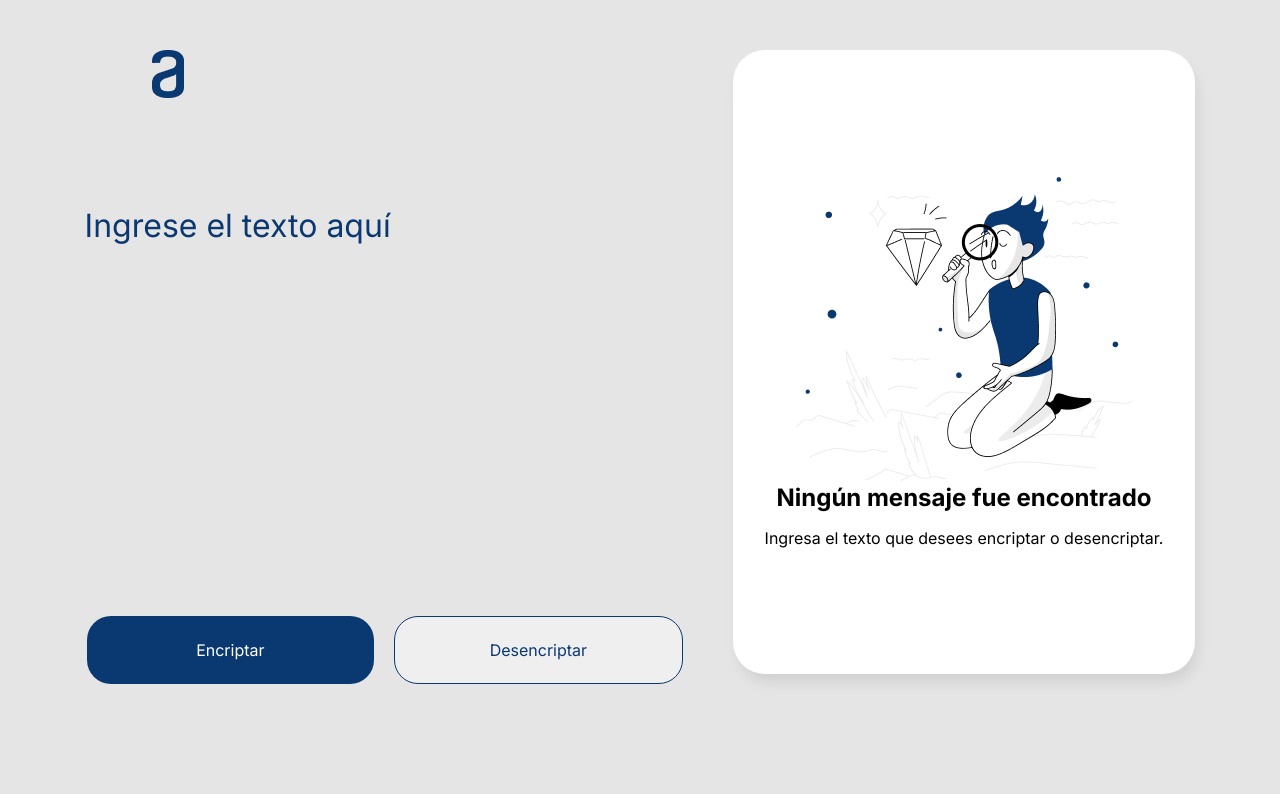
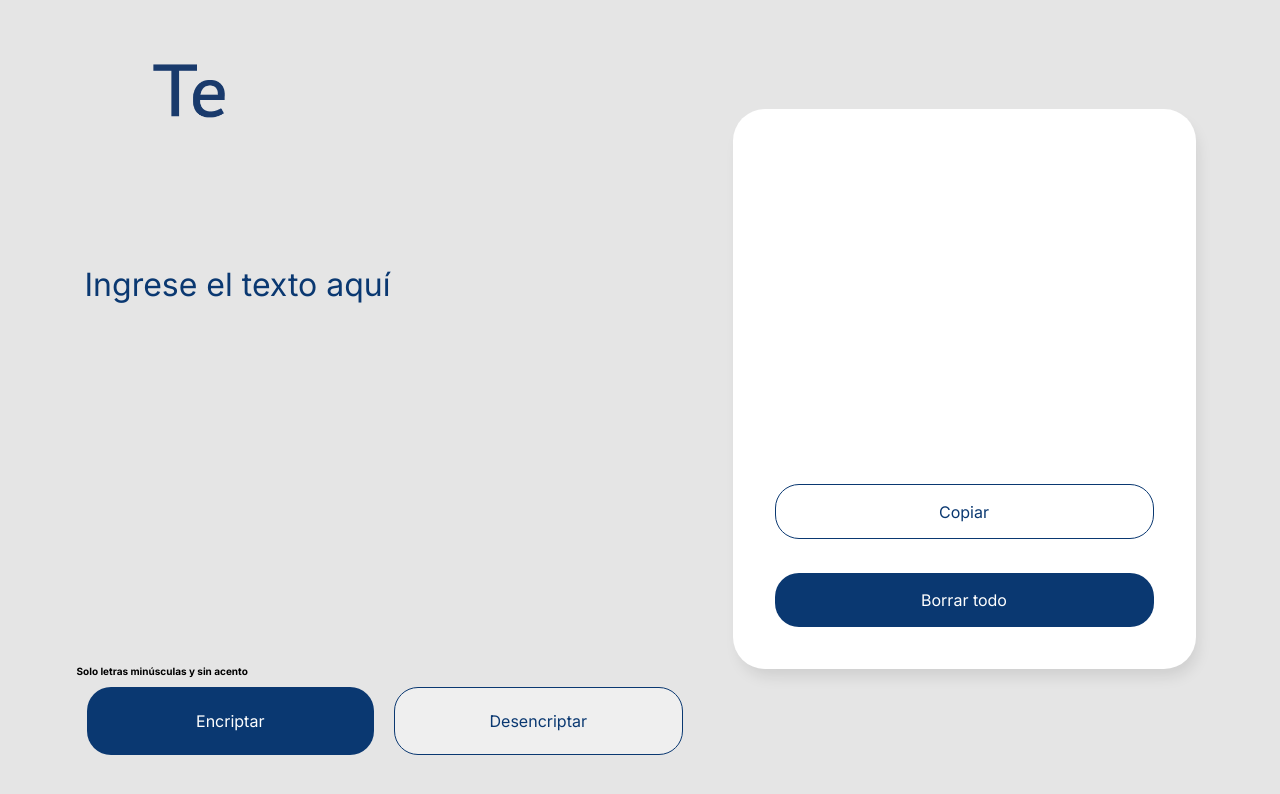
Before and after one commit to jesusv916/text-encryptor, a plain HTML site: page index.html in a window 1280 px wide. Both pictures are taken after a click on the button "Encriptar". Drawn offline with Linux system fonts and the light colour scheme.

Commit message:
functions to encrypt and decrypt, and some corrections to html and css

```diff
--- a/index.html
+++ b/index.html
@@ -1,38 +1,46 @@
 <!DOCTYPE html>
-<html lang="en">
+<html lang="es">
 <head>
     <meta charset="UTF-8">
     <meta http-equiv="X-UA-Compatible" content="IE=edge">
     <meta name="viewport" content="width=device-width, initial-scale=1.0">
     <title>Encriptador de texto</title>
+    <link rel="shortcut icon" type=“image/x-icon” href="./assets/favicon.ico">
     <link rel="stylesheet" href="./styles.css">
     <link rel="preconnect" href="https://fonts.googleapis.com">
     <link rel="preconnect" href="https://fonts.gstatic.com" crossorigin>
     <link href="https://fonts.googleapis.com/css2?family=Inter:wght@400;700&display=swap" rel="stylesheet">
+
 </head>
 <body>
-    <nav>
+    <header>
         <figure class="logo">
-            <img src="./assets/Vector.png" alt="">
+            <img src="./assets/logo(2).png" alt="">
         </figure>
-    </nav>
+    </header>
     <main>
         <section class="text">
             <textarea name="" id="area" cols="30" rows="10" placeholder="Ingrese el texto aquí"></textarea>
+            <div>
+                <h4 class="info">Solo letras minúsculas y sin acento</h4>
+            </div>
             <div class="button-container">
-                <button class="encrypt">Encriptar</button>
-                <button class="decrypt">Desencriptar</button>
+                <button class="encrypt" onclick="btnEncrypt()">Encriptar</button>
+                <button class="decrypt" onclick="btnDecrypt()">Desencriptar</button>
             </div>
         </section>
         <section class="outcome">
             <figure class="img-search inactive">
-                <img src="./assets/Muñeco.png" alt="">
+                <img class="lens inactive" src="./assets/Muñeco.png" alt="">
             </figure>
-            <h2>Ningún mensaje fue encontrado</h2>
-            <p>
+            <h2 class="default-title">Ningún mensaje fue encontrado</h2>
+            <p class="default-text">
                 Ingresa el texto que desees encriptar o desencriptar.
             </p>
+            <textarea class="message inactive" cols="30" rows="10"></textarea>
+            <p class="text-result inactive"></p>
             <button class="copy inactive">Copiar</button>
+            <button class="erase inactive" onclick="btnErase()">Borrar todo</button>
         </section>
     </main>
     <script src="./main.js"></script>
--- a/main.js
+++ b/main.js
@@ -0,0 +1,75 @@
+const inputText = document.querySelector("#area");
+const message = document.querySelector('.message');
+// const textResult = document.querySelector(".text-result");
+const imgSearch  = document.querySelector(".img-search");
+const imgLens = document.querySelector('.lens');
+const defaultTitle = document.querySelector(".default-title");
+const textDefault = document.querySelector(".default-text");
+const buttonCopy = document.querySelector(".copy");
+const eraseButton = document.querySelector('.erase');
+
+imgLens.classList.remove('inactive');
+
+function btnEncrypt() {
+    imgLens.classList.add('inactive');
+    defaultTitle.classList.add('inactive');
+    textDefault.classList.add("inactive");
+    buttonCopy.classList.remove("inactive");
+    message.classList.remove('inactive');
+    eraseButton.classList.remove('inactive');
+
+
+    const result = encryptFunction(inputText.value);
+    message.value = result;
+    inputText.value="";
+}
+
+function encryptFunction(stringEncrypt){
+    let options = [["e", "enter"],["i", "imes"],["a", "ai"],["o", "ober"],["u", "ufat"]];
+
+    stringEncrypt = stringEncrypt.toLowerCase();
+
+    for(let i=0; i<options.length; i++){
+        if(stringEncrypt.includes(options[i][0])){
+            stringEncrypt = stringEncrypt.replaceAll(options[i][0], options[i][1]);
+        }
+    }
+    return stringEncrypt
+}
+
+function btnDecrypt() {
+    imgLens.classList.add('inactive');
+    defaultTitle.classList.add('inactive');
+    textDefault.classList.add("inactive");
+    buttonCopy.classList.remove("inactive");
+    message.classList.remove('inactive');
+    eraseButton.classList.remove('inactive');
+
+    const answer = decrypt(inputText.value);
+    message.value = answer;
+
+}
+
+function decrypt(stringDecrypt){
+    let options = [["e", "enter"],["i", "imes"],["a", "ai"],["o", "ober"],["u", "ufat"]];
+
+    for(let i=0; i<options.length; i++){
+        if(stringDecrypt.includes(options[i][1])){
+            stringDecrypt = stringDecrypt.replaceAll(options[i][1], options[i][0]);
+        }
+    }
+    return stringDecrypt
+}
+
+function btnErase(){
+    imgLens.classList.remove('inactive');
+    defaultTitle.classList.remove('inactive');
+    textDefault.classList.remove("inactive");
+    buttonCopy.classList.add("inactive");
+    message.classList.add('inactive');
+    eraseButton.classList.add('inactive');
+
+    inputText.value="";
+    message.value="";
+
+}
--- a/styles.css
+++ b/styles.css
@@ -4,6 +4,7 @@
     --dark-blue: #0A3871;
     --just-white: #FFFFFF;
     --dark-blue-400: #072B61;
+    --gray: #495057;
 }
 
 * {
@@ -23,12 +24,16 @@ body {
     background-color: var(--soft-blue);
 }
 
-nav {
+header {
     width: 100%;
 }
 
 .logo {
     margin: 24px;
+}
+
+.logo img {
+    width: 80px;
 }
 
 .text{
@@ -114,11 +119,45 @@ button {
     text-align: center;
 }
 
-.outcome button {
+.outcome .copy {
     margin-top: 16px;
     background-color: var(--just-white);
     border: solid 1px var(--dark-blue);
     color: var(--dark-blue);
+}
+
+.outcome .erase{
+    margin-top: 24px;
+    background-color: var(--dark-blue);
+    color: var(--just-white);
+}
+
+.outcome .erase:hover{
+    background-color: var(--dark-blue-400);
+}
+
+.outcome .text-result {
+    height: 50px;
+    font-weight: 400;
+    font-size: 2.4rem;
+    text-align: center;
+    line-height: 36px;
+    color: var(--gray);
+}
+
+.outcome .message {
+    font-family: 'Inter', sans-serif;
+    font-weight: 400;
+    font-size: 3.2rem;
+    width: 100%;
+    border-style: none;
+    border-color: transparent;
+    overflow: hidden;
+    resize: none;
+    color: var(--dark-blue);
+    padding: 8px;
+    outline: none;
+    background-color: transparent;
 }
 
 @media(min-width: 500px) {
@@ -138,7 +177,7 @@ button {
         height: 90vh;
     }
 
-    nav{
+    header{
         padding-left: 10%;
     }
 
@@ -150,13 +189,19 @@ button {
     }
 
     .text{
-        height: 78vh;
+        height: 70vh;
         margin-top: 48px;
     }
 
     .outcome{
-        height: 78vh;
+        height: 70vh;
+        min-width: 462px;
+        max-width: 463px;
         margin-top: -100px;
+    }
+
+    .outcome h2 {
+        margin-top: 16px;
     }
 
     .img-search{
@@ -165,7 +210,7 @@ button {
 }
 
 @media(min-width: 1650px){
-    nav{
+    header{
         padding-left: 20%;
     }
 }
```
Also changed, not shown: assets/favicon.ico (added), assets/logo(2).png (added).
